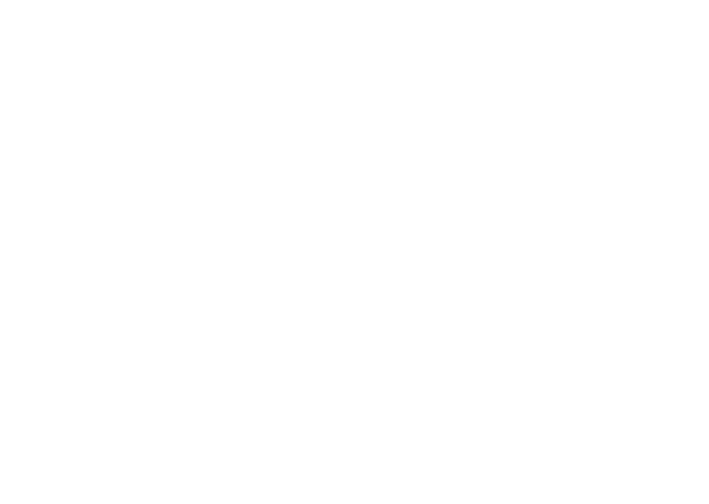
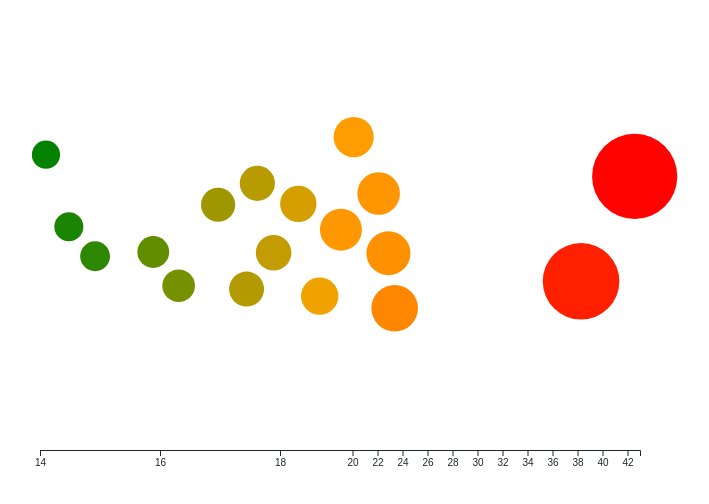
Before and after one commit to zhoujs14/DataVis, a plain HTML site: page bubbleChart.html in a window 1280 px wide. Shown: the whole page, without its empty margins (60-769 px from the left). Drawn offline with nearby package versions, Linux system fonts and the light colour scheme.

Commit message:
bubble chart

```diff
--- a/bubbleChart.html
+++ b/bubbleChart.html
@@ -56,7 +56,19 @@
 
     // Code for Force Layout Simulator
 
-    var circles = d3.selectAll("circle");
+    var circles = svg.selectAll("circle")
+      .data(abuses)
+      .enter().append('circle')
+      .attr('r', function (d) {
+        return d.cases;
+      })
+      .attr('fill', function (d) {
+        return myColorScale(d.cases);
+      });
+
+    svg.append("g")
+      .attr("transform", "translate(0, 450)")
+      .call(d3.axisBottom(myScale));
 
     var tooltip = d3.select(".toast");
     var title = d3.select(".toast-header .me-auto");
@@ -79,9 +91,27 @@
           .style("top", (coords[1] - 95) + "px");
       });
 
-    var simulation = d3.forceSimulation();
+    var simulation = d3.forceSimulation()
+      .force("collide", d3.forceCollide().radius(function (d) { return d.cases + 5; }))
+      // .force("center", d3.forceCenter(400, 240))
+      .force('x', d3.forceX().x(function (d) {
+        return myScale(d.cases);
+      }))
+      .force('y', d3.forceY().strength(0.01).y(function (d) {
+        return 480;
+      }));
+
 
     simulation.nodes(abuses);
+    simulation.on("tick", function () {
+      circles
+        .attr("cx", function (d) {
+          return d.x
+        })
+        .attr("cy", function (d) {
+          return d.y
+        })
+    });
   </script>
 </body>
 
```
